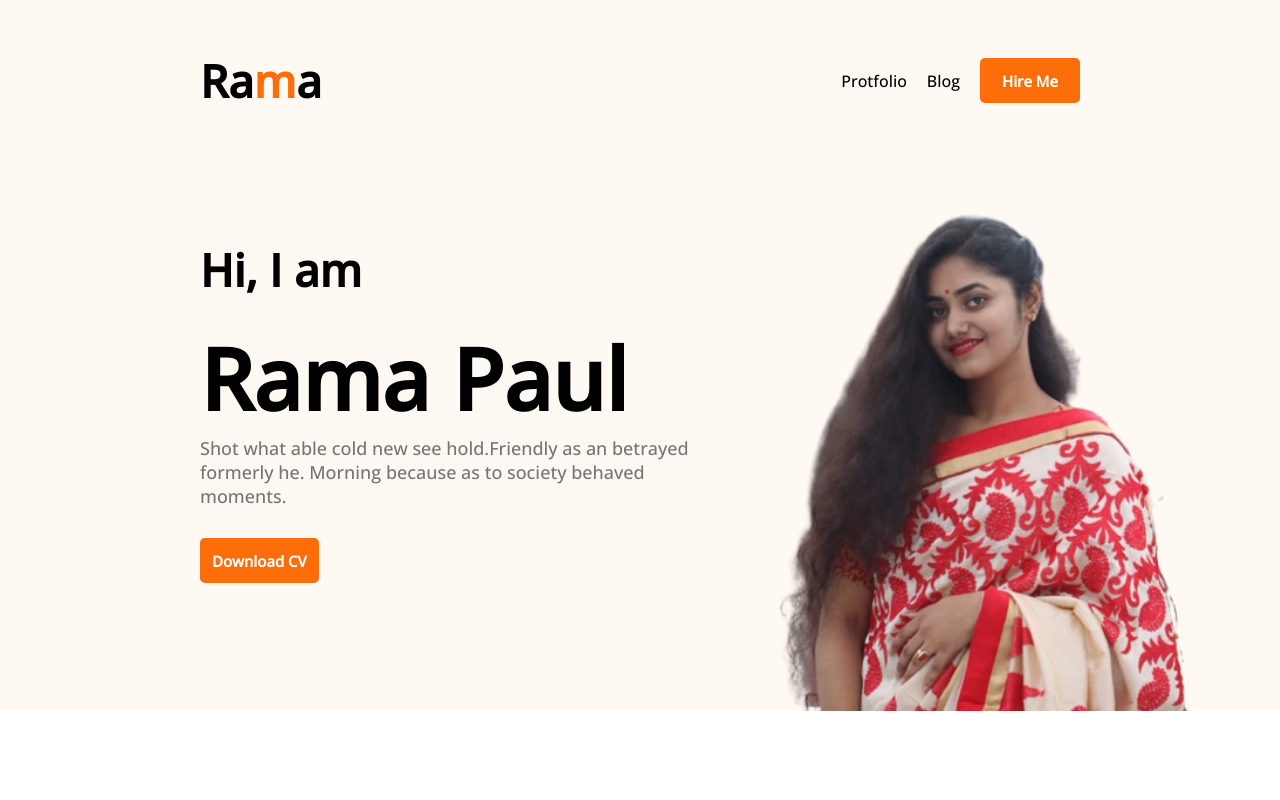
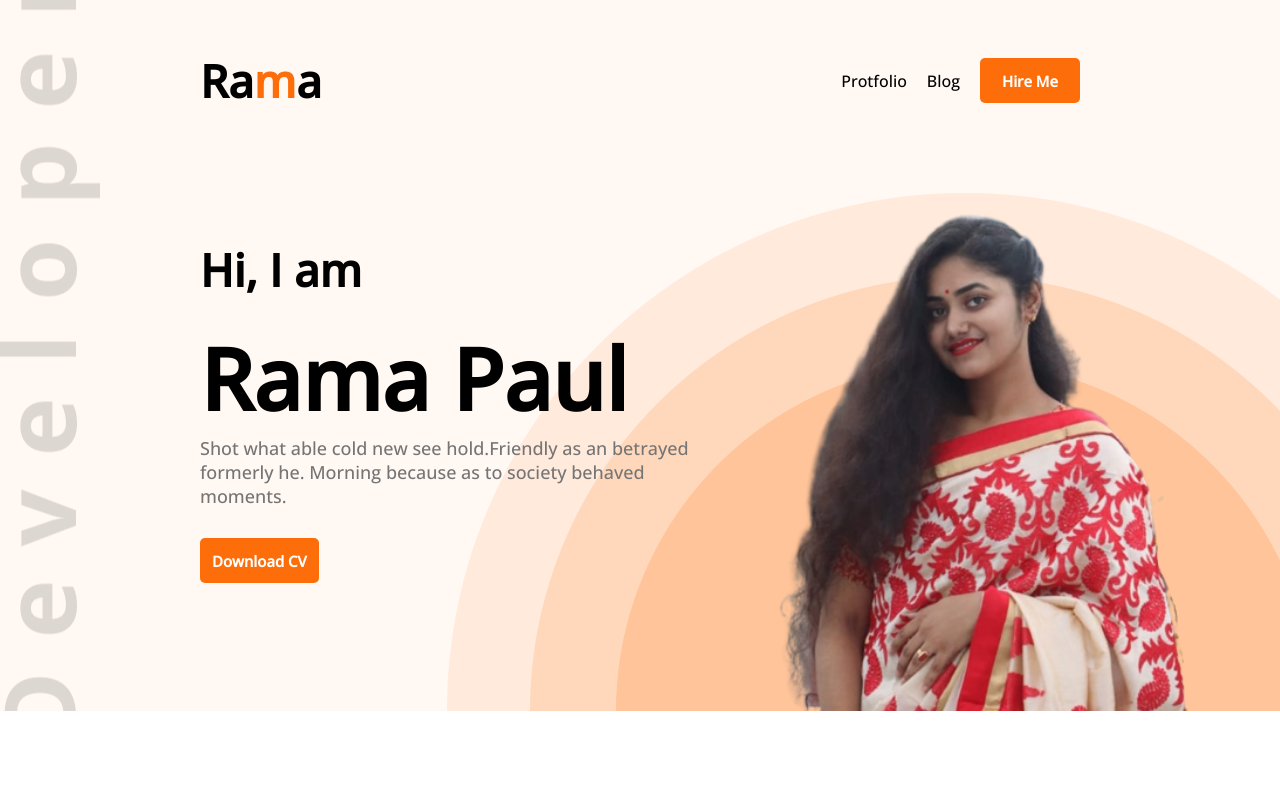
Before and after one commit to BackDevBin/protfolio_web, a plain HTML site: page index.html in a window 1280 px wide. Shown: the top 800 px of the page. Drawn offline with nearby package versions, Linux system fonts and the light colour scheme; the site is published under a folder, as on GitHub Pages, so addresses that start at the root find nothing.

Commit message:
bg dev fix

```diff
--- a/styles/protfolio.css
+++ b/styles/protfolio.css
@@ -5,7 +5,7 @@
 
 .header-class {
     background: #FFF8F3;
-    background-image: url('/images/header_bg.png'), url('/images/developer.png');
+    background-image: url('../images/header_bg.png'), url('../images/developer.png');
     background-repeat: no-repeat;
     background-position: bottom right, left;
 }
```
